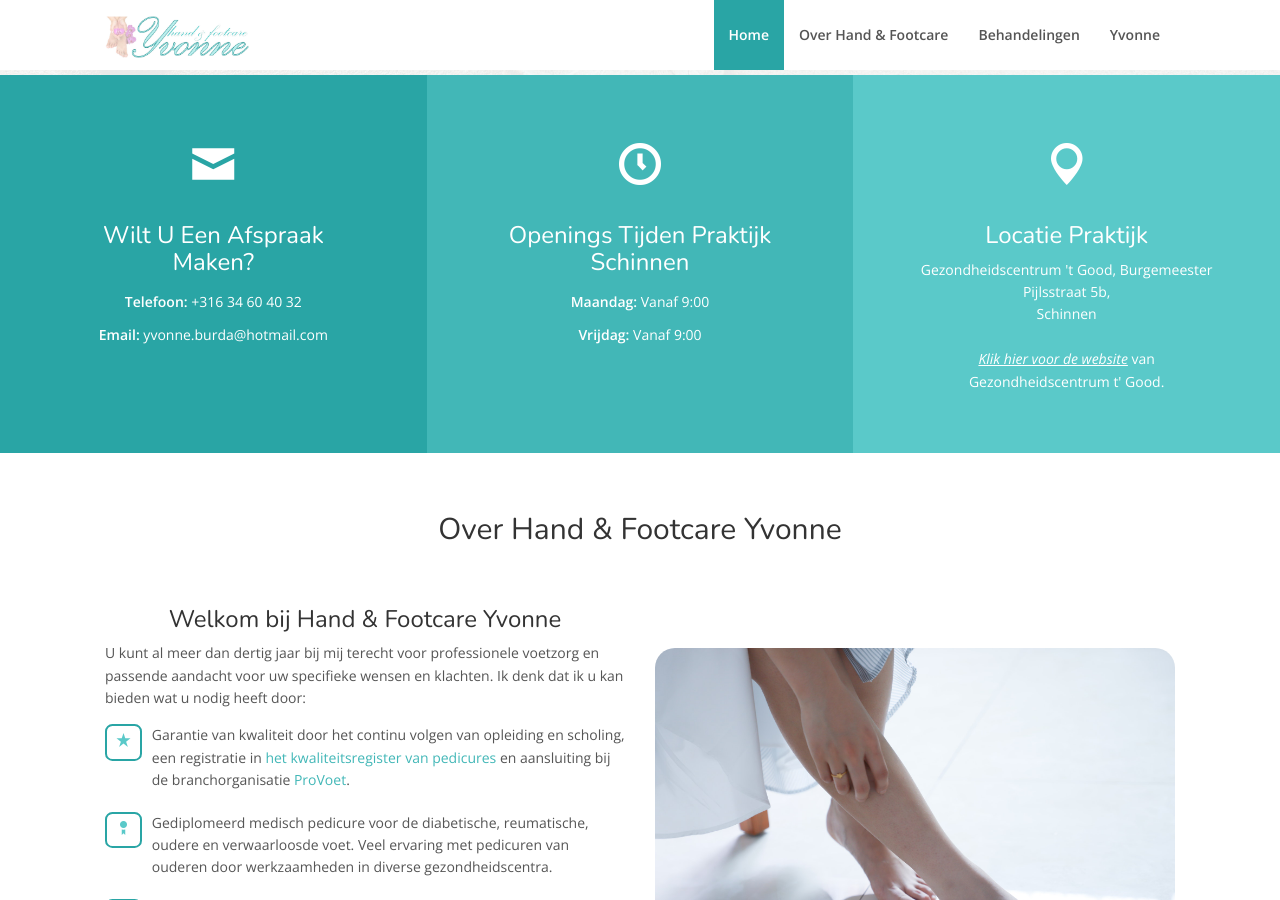
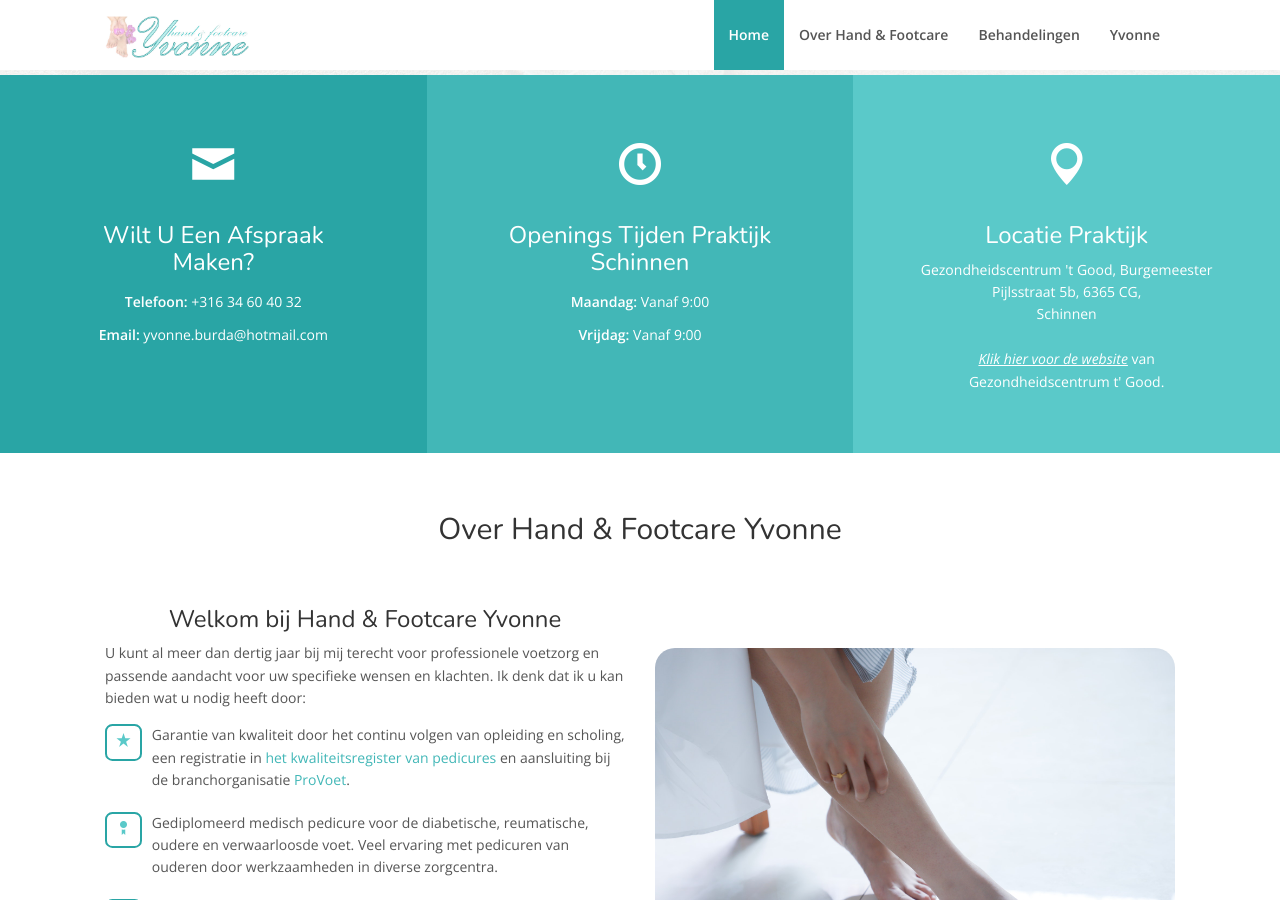
Before and after one commit to yvonne-site/yvonne-site.github.io, a Jekyll site: the page built from index.html, in a window 1280 px wide and 900 px high, scrolled down 535 px. Built offline with Jekyll 4.4.1, drawn with Linux system fonts in a browser that asks for light colours; some of the changed text lies outside the part shown.

Commit message:
Contact info update

```diff
--- a/_config.yml
+++ b/_config.yml
@@ -19,7 +19,7 @@ api_token: # Enter API token here
 contact:
     phone: +316 34 60 40 32
     email: yvonne.burda@hotmail.com
-    address: Burgemeester Pijlsstraat 5b, <br> Schinnen
+    address: Burgemeester Pijlsstraat 5b, 6365 CG, <br> Schinnen
 
 # Testimonials
 testimonials:
@@ -28,7 +28,7 @@ testimonials:
 # Map
 map:
     zoom: 17
-    address: Burgemeester Pijlsstraat 5b, Schinnen
+    address: Burgemeester Pijlsstraat 5b, 6365 CG, Schinnen
     address_details: svg/min/logo.svg
 
 # Social settings
--- a/_includes/about.html
+++ b/_includes/about.html
@@ -27,7 +27,7 @@
                         </div>
                     </div>
                     <div class="media-body">
-                        <p>Gediplomeerd medisch pedicure voor de diabetische, reumatische, oudere en verwaarloosde voet. Veel ervaring met pedicuren van ouderen door werkzaamheden in diverse gezondheidscentra.</p>
+                        <p>Gediplomeerd medisch pedicure voor de diabetische, reumatische, oudere en verwaarloosde voet. Veel ervaring met pedicuren van ouderen door werkzaamheden in diverse zorgcentra.</p>
                     </div>
                 </div>
 
--- a/_includes/footer.html
+++ b/_includes/footer.html
@@ -12,7 +12,7 @@
         <div class="col-sm-6">
           <ul class="center foot">
               <li><small>Hand & Footcare Yvonne</small></li>
-              <li><small>Burgemeester Pijlsstraat 5b, Schinnen </small></li>
+              <li><small>Burgemeester Pijlsstraat 5b, 6365 CG, Schinnen </small></li>
               <li><small>KVK: 60592796, BTW: NL001820506B80</small></li>
             </ul>
         </div>
```
Also changed, not shown: other parts of _includes/about.html (+1 -1 lines).
